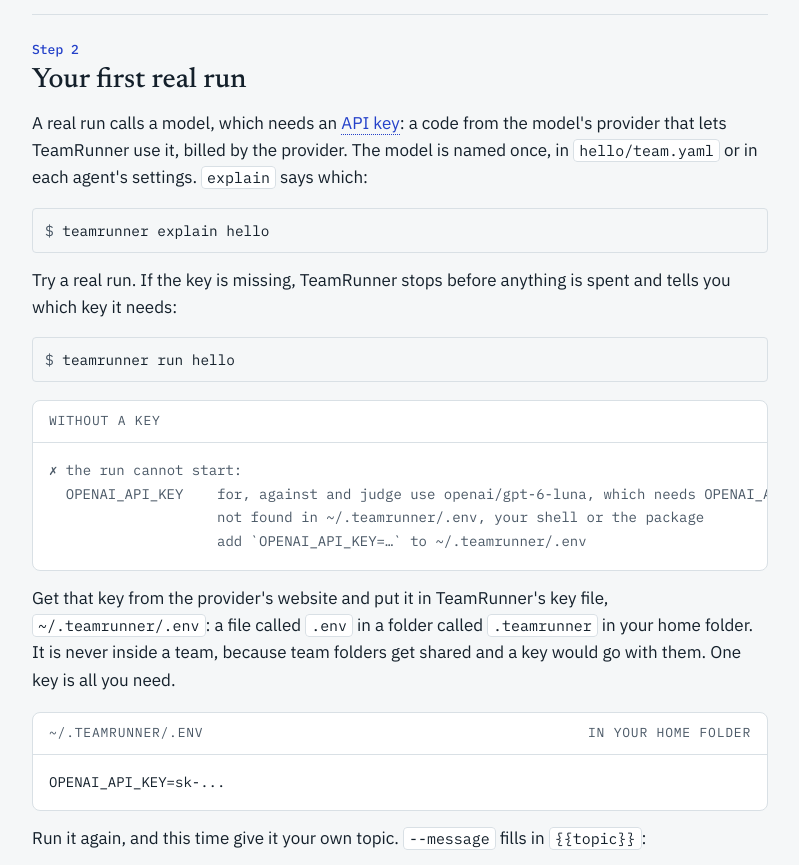
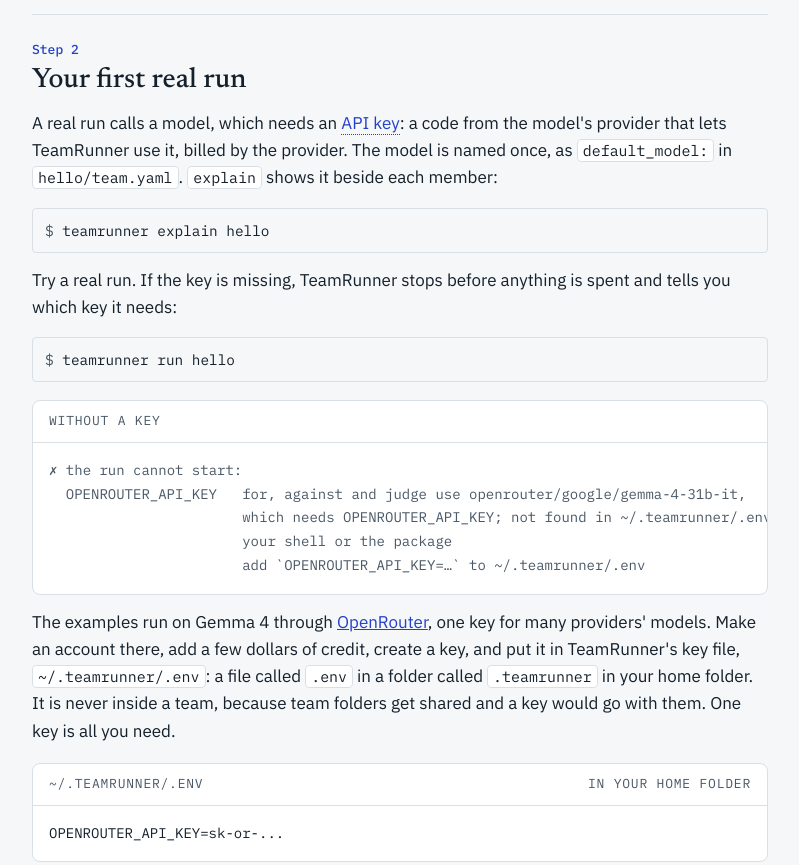
Before and after one commit to teamrunner/teamrunner.ai, a plain HTML site: page tutorial.html in a window 1280 px wide. Shown: the part 2200-3065 px from the top of the page, without its empty margins (240-1039 px from the left). Drawn offline with Linux system fonts and the light colour scheme.

Commit message:
Tutorial step 2: the examples run on OpenRouter from 0.0.3, one key
Co-Authored-By: Claude Opus 5.5 <noreply@anthropic.com>

```diff
--- a/tutorial.html
+++ b/tutorial.html
@@ -73,16 +73,17 @@ completed · 3 turns · 0.0s · ≈ $0.0000
 hello/runs/2026-11-05_093012_hello</pre></div>
 <p>There is no file saying who speaks when, so each member takes one turn, in the order of their file names: <code>01_for</code>, <code>02_against</code>, <code>03_judge</code>. The numbers set the order and are not part of the names.</p>
 <h2 id="first-run"><span class="stepno">Step 2</span>Your first real run</h2>
-<p>A real run calls a model, which needs an <a class="t" tabindex="0" data-tip="A password-like code from a model provider that lets TeamRunner use its models. The provider bills you for what you use.">API key</a>: a code from the model's provider that lets TeamRunner use it, billed by the provider. The model is named once, in <code>hello/team.yaml</code> or in each agent's settings. <code>explain</code> says which:</p>
+<p>A real run calls a model, which needs an <a class="t" tabindex="0" data-tip="A password-like code from a model provider that lets TeamRunner use its models. The provider bills you for what you use.">API key</a>: a code from the model's provider that lets TeamRunner use it, billed by the provider. The model is named once, as <code>default_model:</code> in <code>hello/team.yaml</code>. <code>explain</code> shows it beside each member:</p>
 <code class="cmd" data-run data-expect="for">teamrunner explain hello</code>
 <p>Try a real run. If the key is missing, TeamRunner stops before anything is spent and tells you which key it needs:</p>
 <code class="cmd" data-run="skip">teamrunner run hello</code>
 <div class="panel out"><div class="cap"><span class="label">without a key</span></div><pre>✗ the run cannot start:
-  OPENAI_API_KEY    for, against and judge use openai/gpt-6-luna, which needs OPENAI_API_KEY;
-                    not found in ~/.teamrunner/.env, your shell or the package
-                    add `OPENAI_API_KEY=…` to ~/.teamrunner/.env</pre></div>
-<p>Get that key from the provider's website and put it in TeamRunner's key file, <code>~/.teamrunner/.env</code>: a file called <code>.env</code> in a folder called <code>.teamrunner</code> in your home folder. It is never inside a team, because team folders get shared and a key would go with them. One key is all you need.</p>
-<div class="panel"><div class="cap"><span class="label">~/.teamrunner/.env</span><span class="label">in your home folder</span></div><pre>OPENAI_API_KEY=sk-...
+  OPENROUTER_API_KEY   for, against and judge use openrouter/google/gemma-4-31b-it,
+                       which needs OPENROUTER_API_KEY; not found in ~/.teamrunner/.env,
+                       your shell or the package
+                       add `OPENROUTER_API_KEY=…` to ~/.teamrunner/.env</pre></div>
+<p>The examples run on Gemma 4 through <a href="https://openrouter.ai">OpenRouter</a>, one key for many providers' models. Make an account there, add a few dollars of credit, create a key, and put it in TeamRunner's key file, <code>~/.teamrunner/.env</code>: a file called <code>.env</code> in a folder called <code>.teamrunner</code> in your home folder. It is never inside a team, because team folders get shared and a key would go with them. One key is all you need.</p>
+<div class="panel"><div class="cap"><span class="label">~/.teamrunner/.env</span><span class="label">in your home folder</span></div><pre>OPENROUTER_API_KEY=sk-or-...
 </pre></div>
 <p>Run it again, and this time give it your own topic. <code>--message</code> fills in <code>{{topic}}</code>:</p>
 <code class="cmd" data-run="skip">teamrunner run hello --message &quot;Four-day weeks make teams more productive&quot;</code>
@@ -92,7 +93,7 @@ hello/runs/2026-11-05_093012_hello</pre></div>
 <code class="cmd" data-run data-expect="winner">teamrunner runs hello</code>
 <p>And to see the newest one again, as it printed:</p>
 <code class="cmd" data-run data-expect="judge">teamrunner runs hello latest</code>
-<div class="aside"><p><b>Another provider, or free local models?</b> Change the model's name to <code>anthropic/…</code>, <code>gemini/…</code> or <code>openrouter/…</code> and put that provider's key in the same file. OpenRouter is one key for many providers' models. Free models on your own computer work too, through <a href="https://ollama.com">Ollama</a>: <code>ollama/gpt-oss:20b</code>. Pick one of about 20 billion parameters or more: the smallest models often can't give answers in the form a team needs.</p></div>
+<div class="aside"><p><b>Another provider, or free local models?</b> Change <code>default_model:</code> to <code>openai/…</code>, <code>anthropic/…</code> or <code>gemini/…</code> and put that provider's key in the same file instead. Free models on your own computer work too, through <a href="https://ollama.com">Ollama</a>: <code>ollama/gpt-oss:20b</code>. Pick one of about 20 billion parameters or more: the smallest models often can't give answers in the form a team needs.</p></div>
 <div class="aside"><p><b>Or describe a team in a sentence,</b> and a model writes the files for you. It costs a cent or two, and you can rehearse what it wrote for free:</p><code class="cmd" data-run="skip">teamrunner new launch --describe "A product manager pitches a feature. An engineer and a designer push back, twice. Then the CEO decides go or no-go."</code></div>
 <h2 id="prose"><span class="stepno">Step 3</span>Edit the words</h2>
 <p>Everything an agent does comes from its words. Make the critic more aggressive: in <code>hello/02_against.md</code>, replace the last two lines with these. In this view, red is a line to remove and green a line to add; it is called a <a class="t" tabindex="0" data-tip="A view of what changed between two versions of a file: removed lines in red, added lines in green.">diff</a>.</p>
```
Also changed, not shown: 1 other file.
